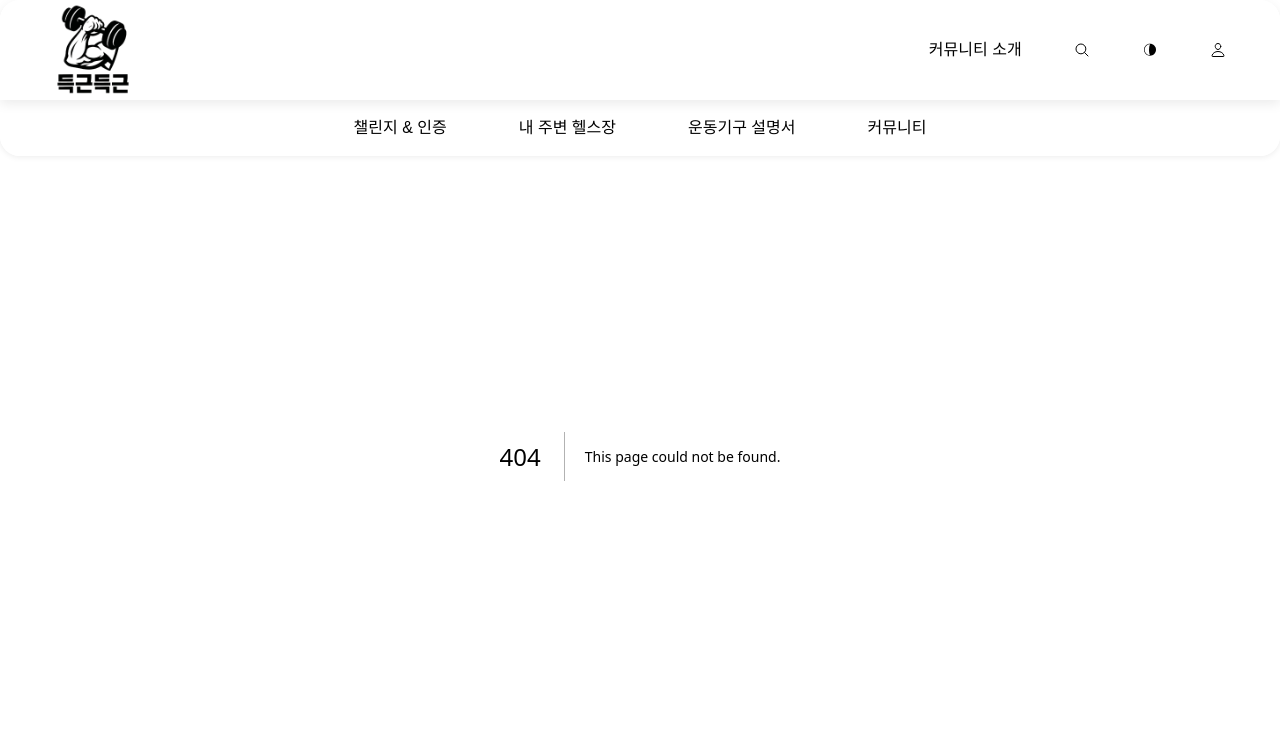
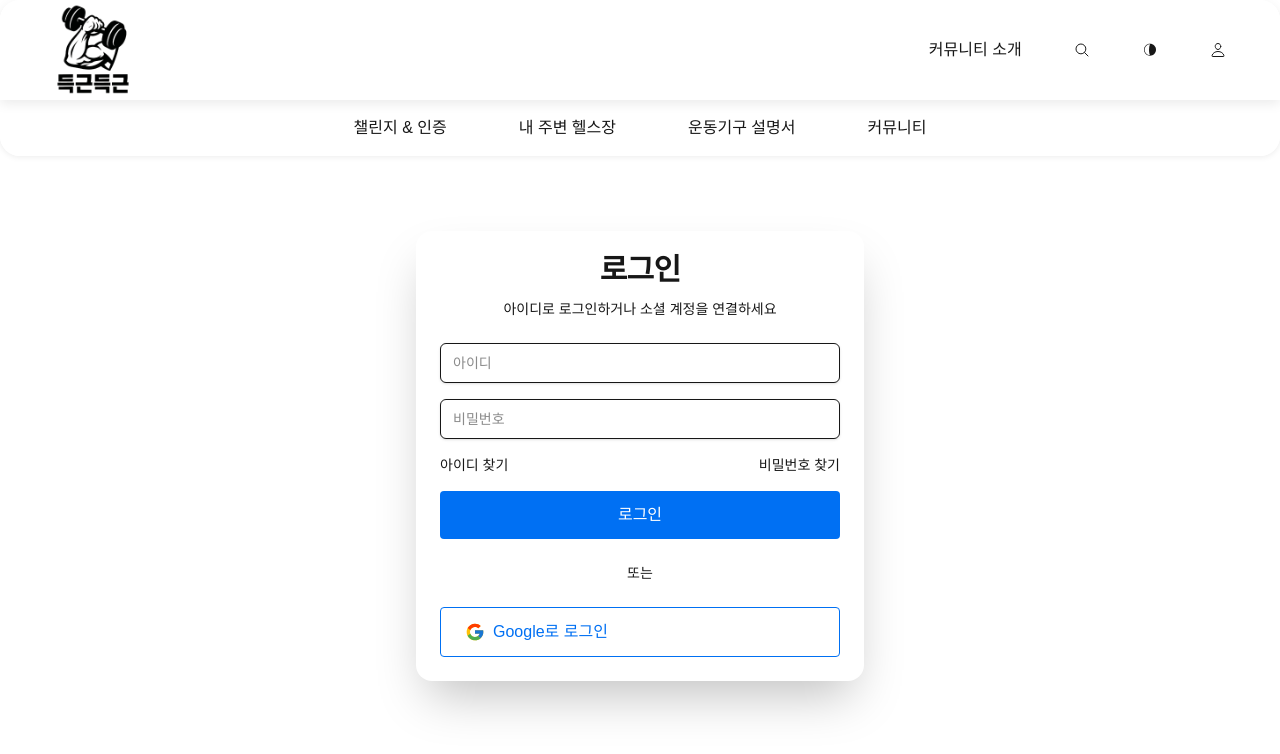
Before and after one commit to LeeJaeHyekk/deukgeun, a Next.js app in the folder deukgeun/: page /login in a window 1280 px wide. Before the commit this address had no page. Shown: the top 754 px of the page. Built offline with nearby package versions, Linux system fonts and the light colour scheme.

Commit message:
add loginPage
로그인 페이지 및 미션 페이지 수정

```diff
--- /dev/null
+++ b/deukgeun/src/app/login/page.tsx
@@ -0,0 +1,87 @@
+'use client';
+
+import { useState } from 'react';
+import { useRouter } from 'next/navigation';
+import { signIn } from 'next-auth/react';
+import { Button } from '@/shared/ui/Button/Button';
+import { Input } from '@/shared/ui/Input/input';
+import { Card, CardHeader, CardTitle, CardContent } from '@/shared/ui/Card/card';
+import { FcGoogle } from 'react-icons/fc';
+
+export default function LoginPage() {
+  const router = useRouter();
+  const [form, setForm] = useState({ username: '', password: '' });
+  const [loading, setLoading] = useState(false);
+
+  const handleChange = (e: React.ChangeEvent<HTMLInputElement>) => {
+    setForm({ ...form, [e.target.name]: e.target.value });
+  };
+
+  const handleSubmit = async (e: React.FormEvent) => {
+    e.preventDefault();
+    setLoading(true);
+    // 여기서 로그인 로직 추가 (예: next-auth signIn('credentials'))
+    const res = await signIn('credentials', {
+      redirect: false,
+      username: form.username,
+      password: form.password,
+    });
+
+    setLoading(false);
+
+    if (res?.ok) {
+      router.push('/');
+    } else {
+      alert('로그인 실패. 아이디나 비밀번호를 확인해주세요.');
+    }
+  };
+
+  return (
+    <div className="min-h-screen flex items-center justify-center bg-muted px-4">
+      <Card className="w-full max-w-md shadow-2xl border-none">
+        <CardHeader className="text-center">
+          <CardTitle className="text-3xl font-bold">로그인</CardTitle>
+          <p className="text-muted-foreground text-sm mt-2">아이디로 로그인하거나 소셜 계정을 연결하세요</p>
+        </CardHeader>
+        <CardContent>
+          <form onSubmit={handleSubmit} className="flex flex-col gap-4">
+            <Input
+              type="text"
+              name="username"
+              placeholder="아이디"
+              value={form.username}
+              onChange={handleChange}
+              required
+            />
+            <Input
+              type="password"
+              name="password"
+              placeholder="비밀번호"
+              value={form.password}
+              onChange={handleChange}
+              required
+            />
+            <div className="flex justify-between text-sm text-muted-foreground">
+              <a href="/auth/find-id" className="hover:underline">아이디 찾기</a>
+              <a href="/auth/find-password" className="hover:underline">비밀번호 찾기</a>
+            </div>
+            <Button type="submit" className="w-full" disabled={loading}>
+              {loading ? '로그인 중...' : '로그인'}
+            </Button>
+          </form>
+
+          <div className="my-6 text-center text-sm text-muted-foreground">또는</div>
+
+          <Button
+            variant="outline"
+            className="flex items-center gap-2 w-full"
+            onClick={() => signIn('google')}
+          >
+            <FcGoogle className="text-xl" />
+            Google로 로그인
+          </Button>
+        </CardContent>
+      </Card>
+    </div>
+  );
+}
--- /dev/null
+++ b/deukgeun/src/app/missions-and-challenge/[id]/page.tsx
@@ -0,0 +1,23 @@
+// app/mission/[id]/page.tsx
+import { redirect } from 'next/navigation';
+import { getServerSession } from 'next-auth';
+import { authOptions } from '@/shared/lib/auth'; // next-auth 옵션  경로
+
+interface MissionPageProps {
+  params: { id: string };
+}
+
+export default async function MissionPage({ params }: MissionPageProps) {
+  const session = await getServerSession(authOptions);
+
+  if (!session) {
+    redirect('/auth/login');
+  }
+
+  return (
+    <div className="p-4">
+      <h1 className="text-2xl font-bold">미션 ID: {params.id}</h1>
+      <p>이 페이지는 로그인한 사용자만 접근할 수 있습니다.</p>
+    </div>
+  );
+}
--- a/deukgeun/src/app/page.module.css
+++ b/deukgeun/src/app/page.module.css
@@ -1,5 +1,6 @@
 .main {
   min-height: calc(100vh - 64px); /* 헤더 높이를 제외한 전체 높이 */
+  background-image: linear-gradient(to right top, #b5a7af, #b9abb8, #bbb0c1, #bcb6cb, #babcd5, #b7c3de, #b3cae5, #aed1eb, #aadaef, #a8e2f1, #a8eaf1, #adf2ee);
   padding: 2rem;
 }
 
--- a/deukgeun/src/shared/ui/Card/card.tsx
+++ b/deukgeun/src/shared/ui/Card/card.tsx
@@ -12,6 +12,28 @@ const Card = React.forwardRef<HTMLDivElement, React.HTMLAttributes<HTMLDivElemen
 );
 Card.displayName = "Card";
 
+const CardHeader = React.forwardRef<HTMLDivElement, React.HTMLAttributes<HTMLDivElement>>(
+  ({ className, ...props }, ref) => (
+    <div
+      ref={ref}
+      className={cn("flex flex-col space-y-1.5 p-6 pb-2", className)}
+      {...props}
+    />
+  )
+);
+CardHeader.displayName = "CardHeader";
+
+const CardTitle = React.forwardRef<HTMLHeadingElement, React.HTMLAttributes<HTMLHeadingElement>>(
+  ({ className, ...props }, ref) => (
+    <h3
+      ref={ref}
+      className={cn("text-2xl font-semibold leading-none tracking-tight", className)}
+      {...props}
+    />
+  )
+);
+CardTitle.displayName = "CardTitle";
+
 const CardContent = React.forwardRef<HTMLDivElement, React.HTMLAttributes<HTMLDivElement>>(
   ({ className, ...props }, ref) => (
     <div
@@ -23,4 +45,4 @@ const CardContent = React.forwardRef<HTMLDivElement, React.HTMLAttributes<HTMLDi
 );
 CardContent.displayName = "CardContent";
 
-export { Card, CardContent };
+export { Card, CardHeader, CardTitle, CardContent };
--- a/deukgeun/src/widgets/Footer/Footer.tsx
+++ b/deukgeun/src/widgets/Footer/Footer.tsx
@@ -2,7 +2,6 @@
 
 import { NavItem } from '@/widgets/navItem/NavItem'; // 경로는 프로젝트에 맞게 조정
 import styles from './Footer.module.css';
-import { FC } from 'react';
 
 type LinkItem = {
   label: string;
```
Also changed, not shown: deukgeun/src/app/machine-manual/[id]/page.tsx (line endings or trailing spaces).
